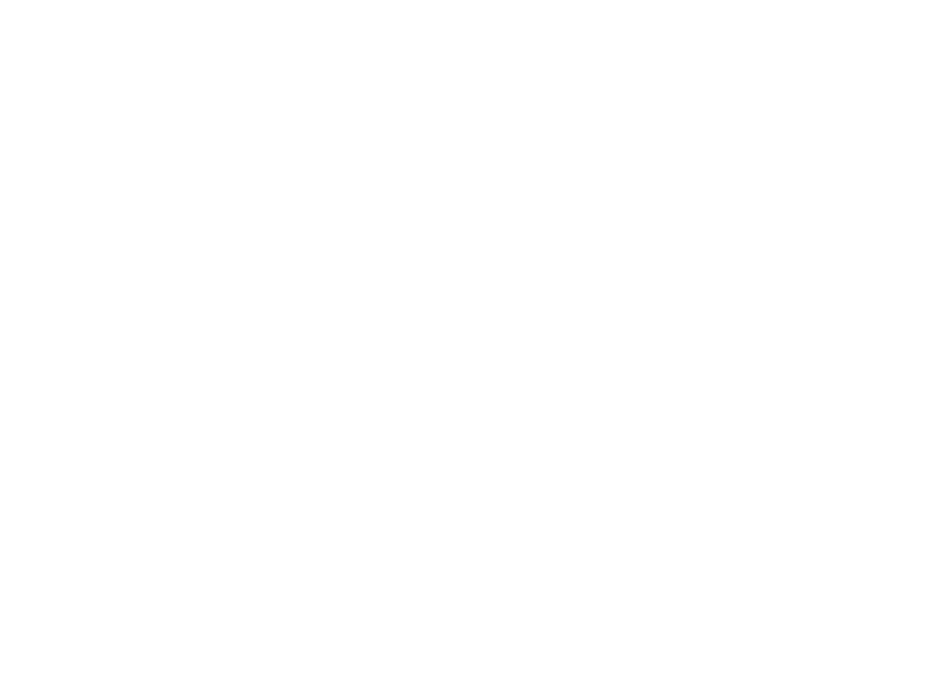
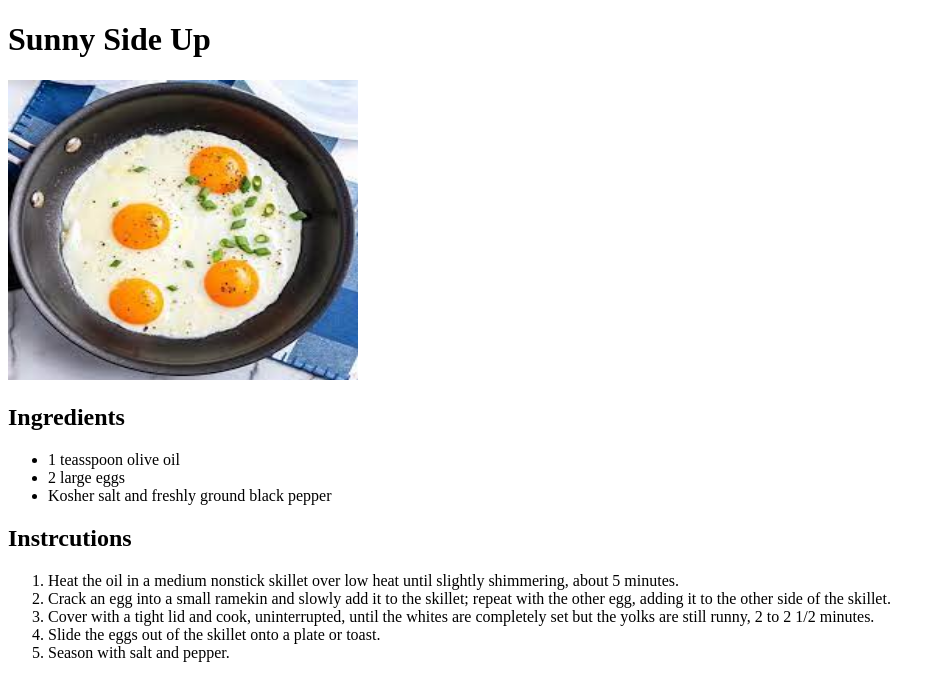
Before and after one commit to L05TFuture/odin-recipes, a plain HTML site: page recipes/sunny-side-up.html in a window 1280 px wide. Shown: the whole page, without its empty margins (0-945 px from the left). Drawn offline with Linux system fonts and the light colour scheme.

Commit message:
finished sunny side up page

```diff
--- a/recipes/sunny-side-up.html
+++ b/recipes/sunny-side-up.html
@@ -0,0 +1,22 @@
+<!DOCTYPE html>
+<html lang="en">
+    <head>
+        <meta charset="UTF-8">
+        <title> Sunny Side Up Eggs </title>
+    </head>
+    <body>
+        <p><h1> Sunny Side Up</h1></p>
+        <p><img src="../img/sunny-side-up.jpeg"  alt="Image of sunny side up eggs" height="300" width="350"></p>
+        <p><h2>Ingredients</h2></p>
+        <ul>
+            <li>1 teasspoon olive oil</li>
+            <li>2 large eggs</li>
+            <li>Kosher salt and freshly ground black pepper</li>
+        </ul>
+        <p><h2>Instrcutions</h2></p>
+        <ol>
+            <li>Heat the oil in a medium nonstick skillet over low heat until slightly shimmering, about 5 minutes.</li>
+            <li>Crack an egg into a small ramekin and slowly add it to the skillet; repeat with the other egg, adding it to the other side of the skillet.</li>
+            <li> Cover with a tight lid and cook, uninterrupted, until the whites are completely set but the yolks are still runny, 2 to 2 1/2 minutes.</li>
+            <li>Slide the eggs out of the skillet onto a plate or toast.</li>
+            <li>Season with salt and pepper.</li> </ol>
```
Also changed, not shown: index.html (+2 -0 lines).
